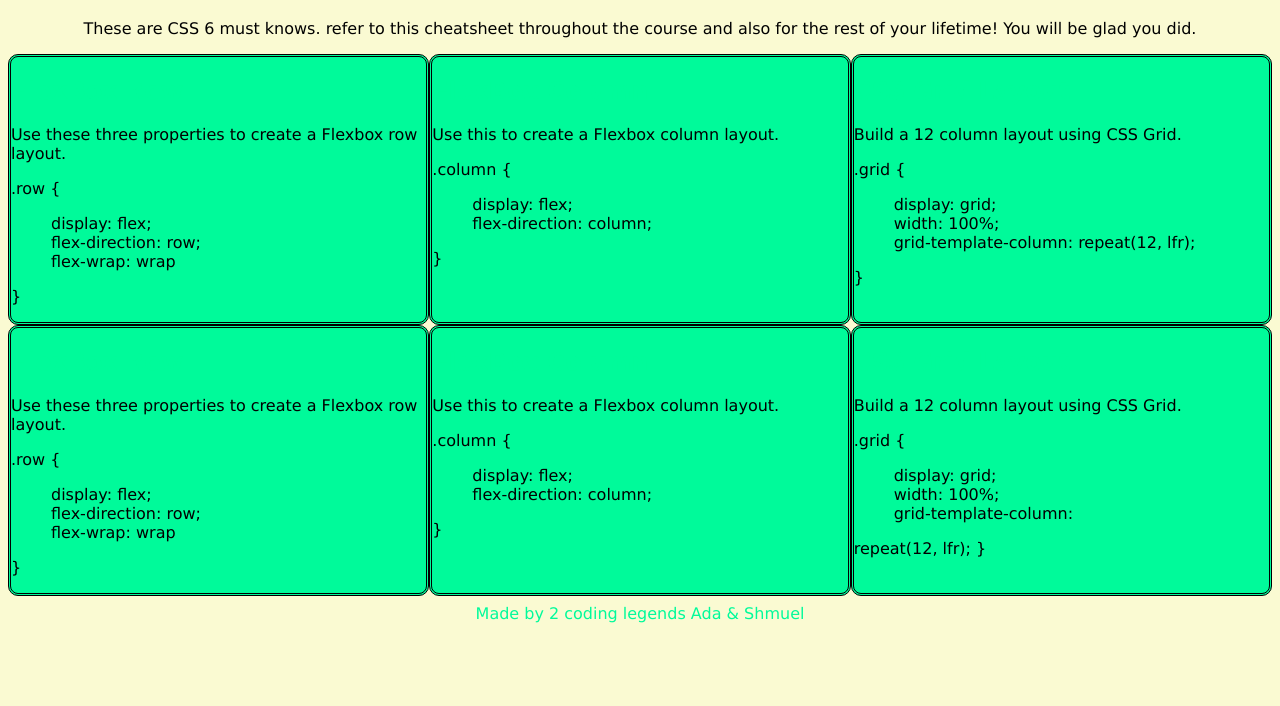
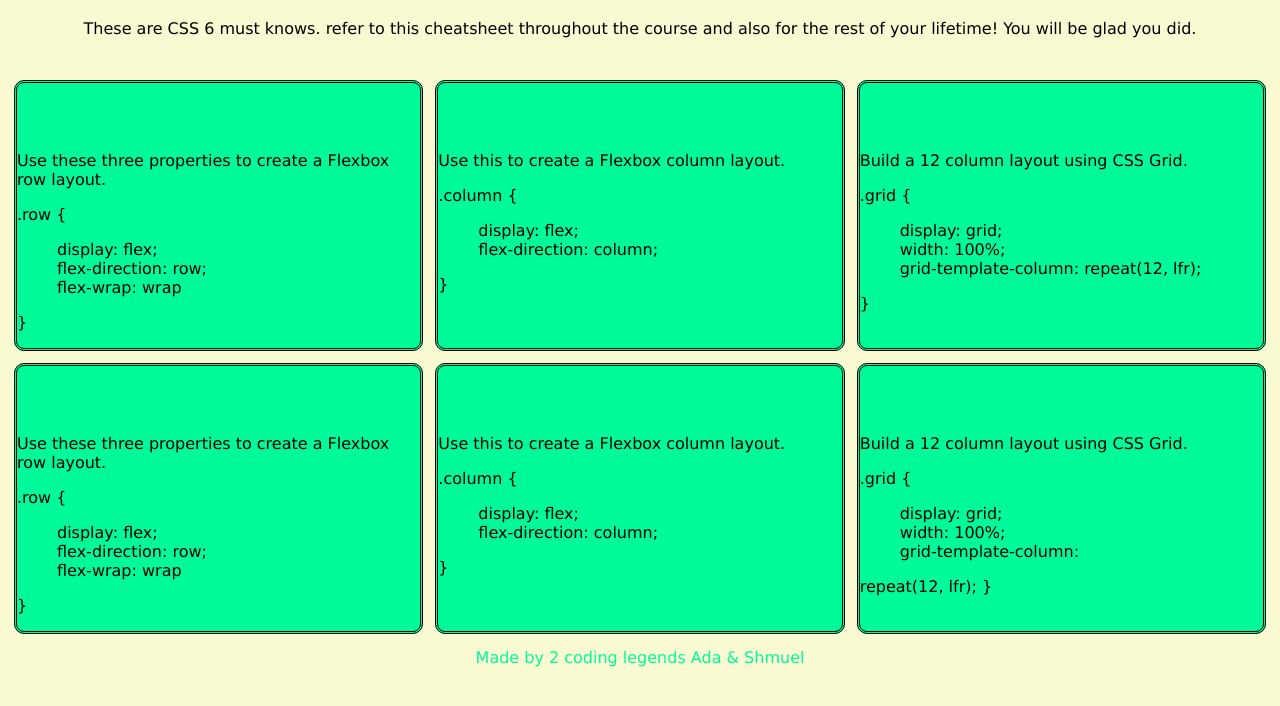
Before and after one commit to Adachika/css-cheat, a plain HTML site: page index.html in a window 1280 px wide. Shown: the part 62-768 px from the top of the page. Drawn offline with Linux system fonts and the light colour scheme.

Commit message:
added padding

```diff
--- a/css/style.css
+++ b/css/style.css
@@ -9,6 +9,7 @@ body {
 
 header  {
     text-align: center;
+    padding-bottom: 20px;
 }
 
 header h1 {
@@ -33,8 +34,9 @@ article {
     border-radius: 10px;
     border-style: double;
     background-color: var(--grn);
-   width: auto;
-   flex: 1 1 ;
+    margin: 6px;
+    width: auto;
+    flex: 1 1 ;
 }
 
 article li {
```
